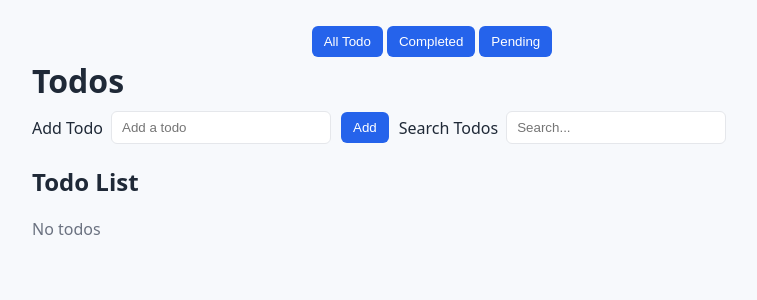
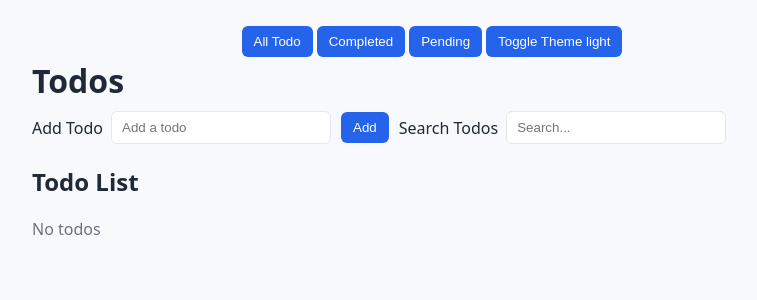
Before and after one commit to deeksha97gupta/nagarro_todos, a React (Create React App) app: page / in a window 1280 px wide. Shown: the top 300 px of the page, without its empty margins (208-965 px from the left). Built offline with nearby package versions, Linux system fonts and the light colour scheme.

Commit message:
Added Context API for theme

```diff
--- a/src/components/todos/Tab.tsx
+++ b/src/components/todos/Tab.tsx
@@ -1,12 +1,15 @@
 import React, {JSX} from 'react';
 import { NavLink } from 'react-router-dom';
+import { useTheme } from '../../utils/useTheme';
 
 const Tab = (): JSX.Element => {
+  const { theme, toggleTheme } = useTheme()
   return (
     <nav className="navbar">
         <NavLink to="/"><button>All Todo</button></NavLink>
         <NavLink to="/completed"><button>Completed</button></NavLink>
         <NavLink to="/pending"><button>Pending</button></NavLink>
+        <button onClick={toggleTheme}>Toggle Theme {theme}</button>
     </nav>
   );
 };
--- a/src/index.tsx
+++ b/src/index.tsx
@@ -8,12 +8,14 @@ import Tab from './components/todos/Tab';
 // import Completed from './components/todos/Completed';
 // import Pending from './components/todos/Pending';
 import ErrorBoundary from './ErrorBoundary';
+import { ThemeProvider } from './utils/ThemeContext';
 
 const AppIndex = (): JSX.Element => {
   const Completed = lazy(() => import('./components/todos/Completed'));
   const Pending = lazy(() => import('./components/todos/Pending'))
   return (
     <React.StrictMode>
+      <ThemeProvider>
         <ErrorBoundary fallback={<h2>⚠️ Something went wrong. Please try again later.</h2>}>
           <Router>
             <Tab />
@@ -24,6 +26,7 @@ const AppIndex = (): JSX.Element => {
             </Routes>
           </Router>
         </ErrorBoundary>
+      </ThemeProvider>
     </React.StrictMode>
   )
 }
--- /dev/null
+++ b/src/utils/ThemeContext.tsx
@@ -0,0 +1,28 @@
+import React, { createContext, useState, ReactNode } from "react";
+
+type Theme = "light" | "dark";
+
+type ThemeContextType = {
+  theme: Theme;
+  toggleTheme: () => void;
+};
+
+export const ThemeContext = createContext<ThemeContextType | undefined>(undefined);
+
+type ThemeProviderProps = {
+  children: ReactNode;
+};
+
+export const ThemeProvider = ({ children }: ThemeProviderProps) => {
+  const [theme, setTheme] = useState<Theme>("light");
+
+  const toggleTheme = () => {
+    setTheme((prev) => (prev === "light" ? "dark" : "light"));
+  };
+
+  return (
+    <ThemeContext.Provider value={{ theme, toggleTheme }}>
+      {children}
+    </ThemeContext.Provider>
+  );
+};
--- /dev/null
+++ b/src/utils/useTheme.tsx
@@ -0,0 +1,17 @@
+import { useContext } from "react";
+import { ThemeContext } from "./ThemeContext";
+
+type Theme = "light" | "dark";
+
+type ThemeContextType = {
+  theme: Theme;
+  toggleTheme: () => void;
+};
+
+export const useTheme = (): ThemeContextType => {
+  const context = useContext(ThemeContext);
+  if (!context) {
+    throw new Error("useTheme must be used within a ThemeProvider");
+  }
+  return context;
+};
```
Lines whose indentation alone changed are shown as unchanged.
